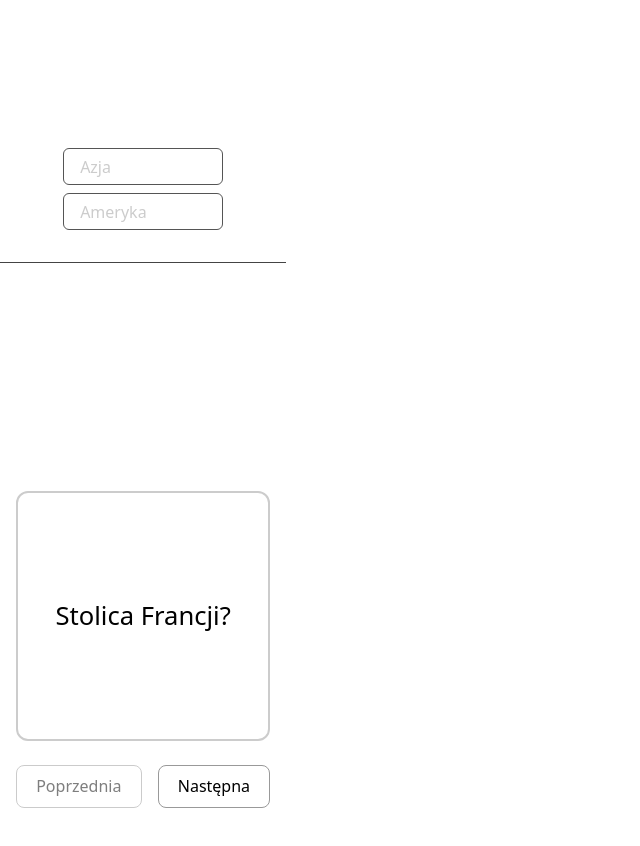
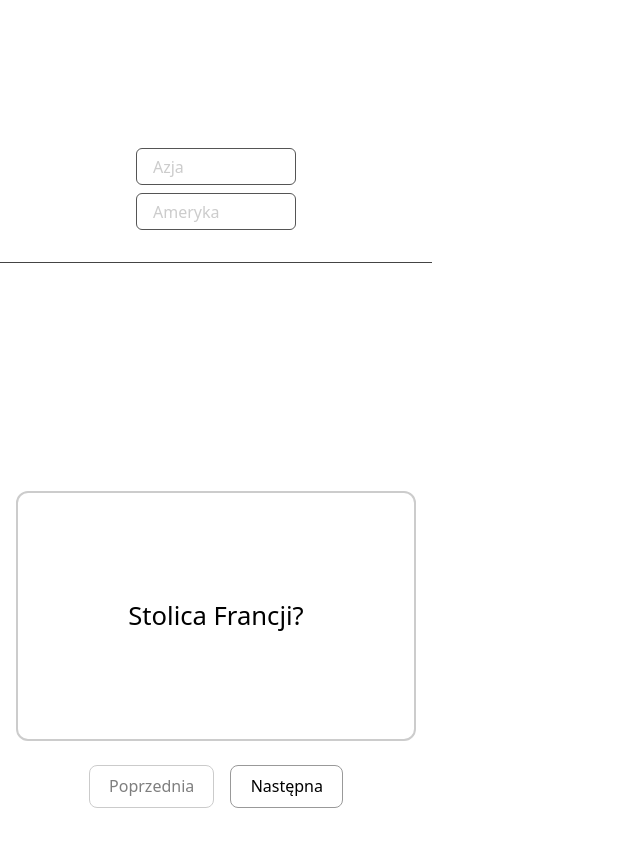
Before and after one commit to MateuszLyski/fiszki-app, a React (Vite) app: page / in a window 1280 px wide. Shown: the top 846 px of the page, without its empty margins (0-640 px from the left). Built offline with nearby package versions, Linux system fonts and the light colour scheme.

Commit message:
Only scroll4

```diff
--- a/src/FlashcardContainer.jsx
+++ b/src/FlashcardContainer.jsx
@@ -15,7 +15,7 @@ export default function FlashcardContainer({ question, answer, direction }) {
   return (
     <div style={{
         position: 'relative',
-        width: '100%',
+        width: '90vw',
         maxWidth: '400px',
         height: '250px',
         overflow: 'hidden'
--- a/src/index.css
+++ b/src/index.css
@@ -95,11 +95,11 @@ button:focus-visible {
   0% { opacity: 1; transform: translateX(0); }
   100% { opacity: 0; transform: translateX(-100%); }
 }
-body, html {
+html, body {
   margin: 0;
   padding: 0;
+  width: 100%;
   overflow-x: hidden;
-  width: 100%;
 }
 
 * {
```
